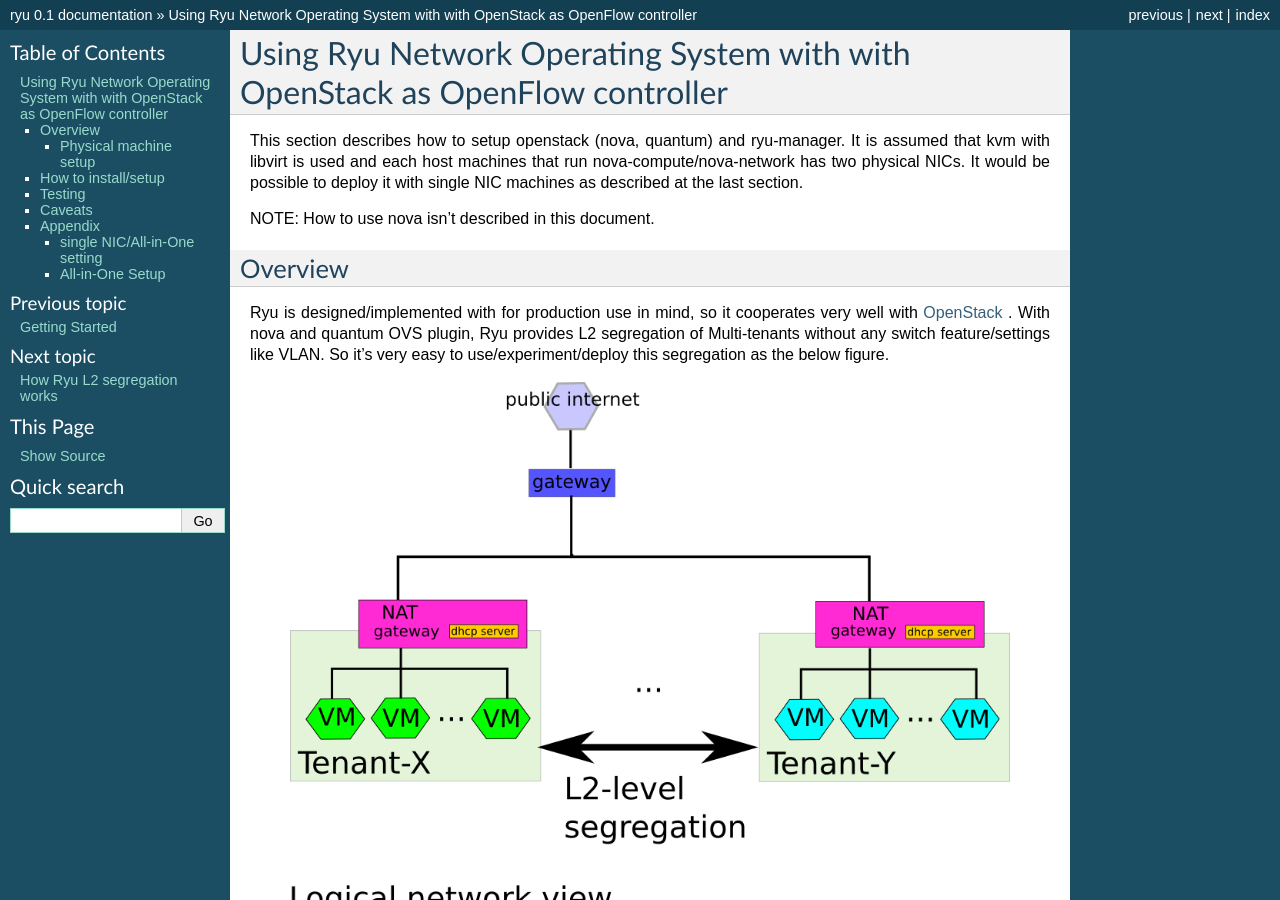
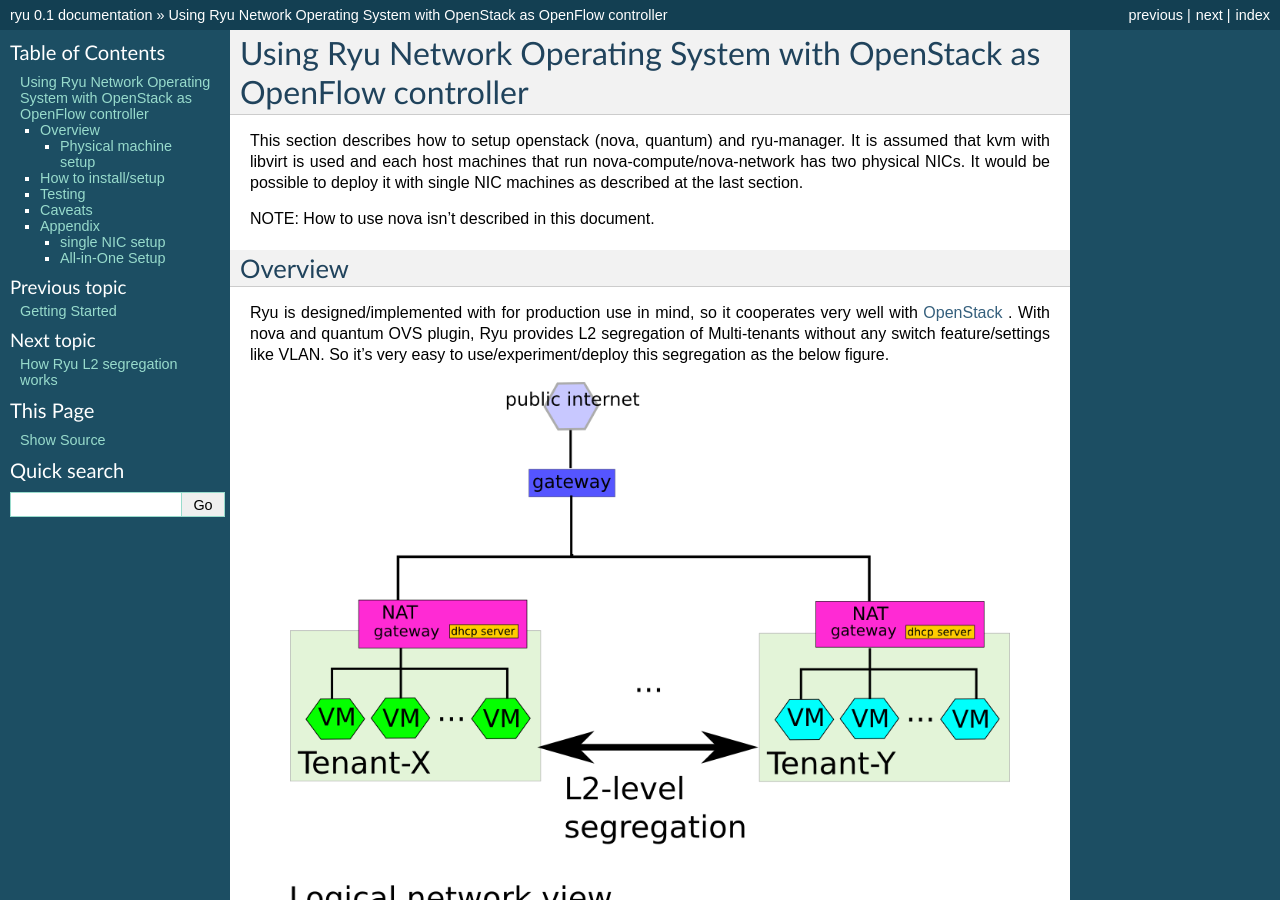
Before and after one commit to faucetsdn/ryu, a Sphinx documentation site: the page built from doc/source/using_with_openstack.rst, in a window 1280 px wide and 900 px high. Built offline with Sphinx 7.4.7, drawn with Linux system fonts in a browser that asks for light colours; some of the changed text lies outside the part shown.

Commit message:
doc: fix typos
Signed-off-by: Isaku Yamahata <yamahata@valinux.co.jp>
Signed-off-by: FUJITA Tomonori <fujita.tomonori@lab.ntt.co.jp>

```diff
--- a/doc/source/using_with_openstack.rst
+++ b/doc/source/using_with_openstack.rst
@@ -1,8 +1,8 @@
 .. _using_with_openstack:
 
-*****************************************************************************
-Using Ryu Network Operating System with with OpenStack as OpenFlow controller
-*****************************************************************************
+************************************************************************
+Using Ryu Network Operating System with OpenStack as OpenFlow controller
+************************************************************************
 This section describes how to setup openstack (nova, quantum) and
 ryu-manager.
 It is assumed that kvm with libvirt is used and each host machines that run
@@ -220,8 +220,8 @@
 It would be possible as the following pictures, but we haven't tested those
 setting. If you success it, please report it.
 
-single NIC/All-in-One setting
------------------------------
+single NIC setup
+----------------
 If your host machines have only single NIC, it would be possible to use
 Ryu network Operating System with Linux bridge. However we haven't tested such
 setups.
```
